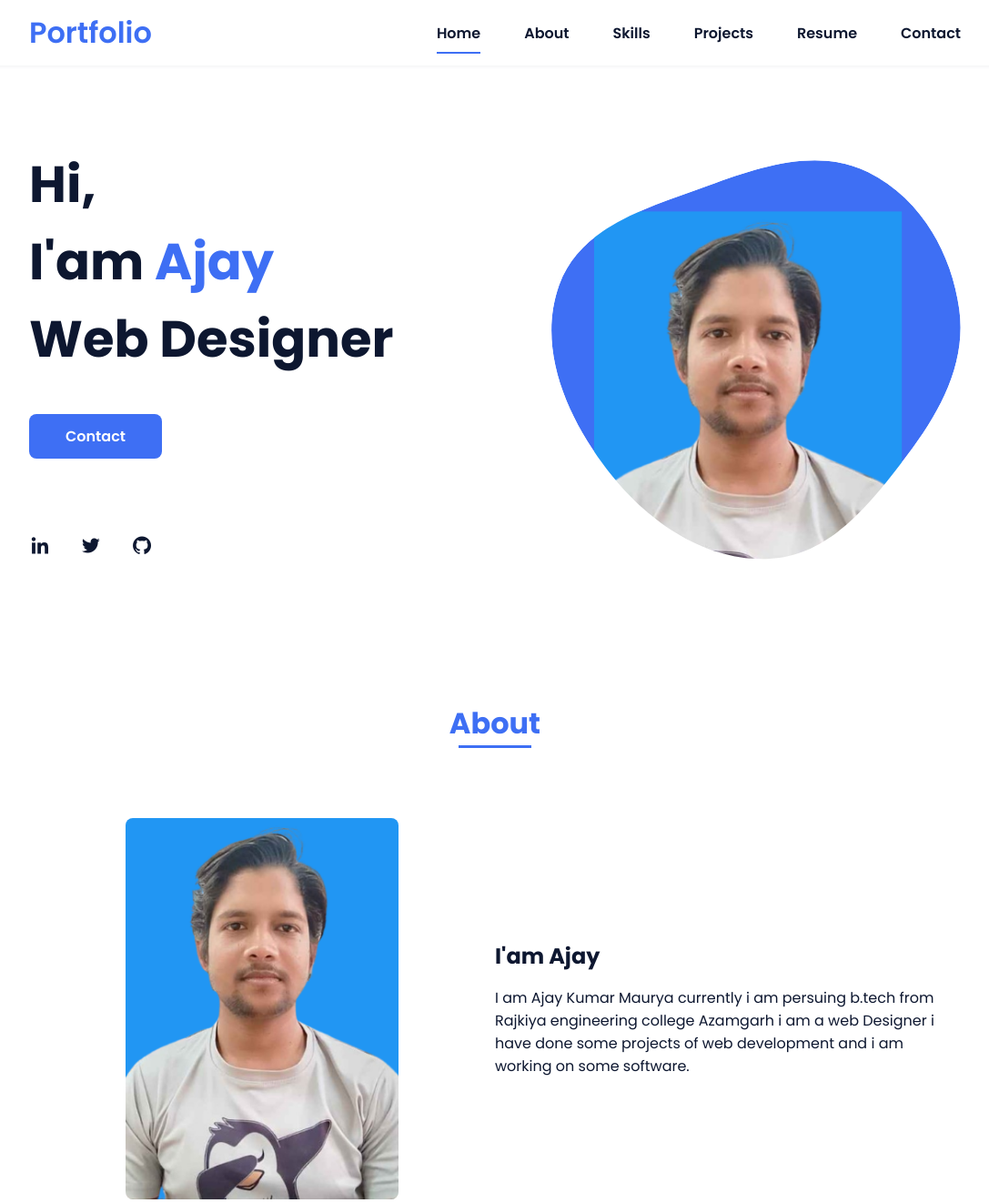
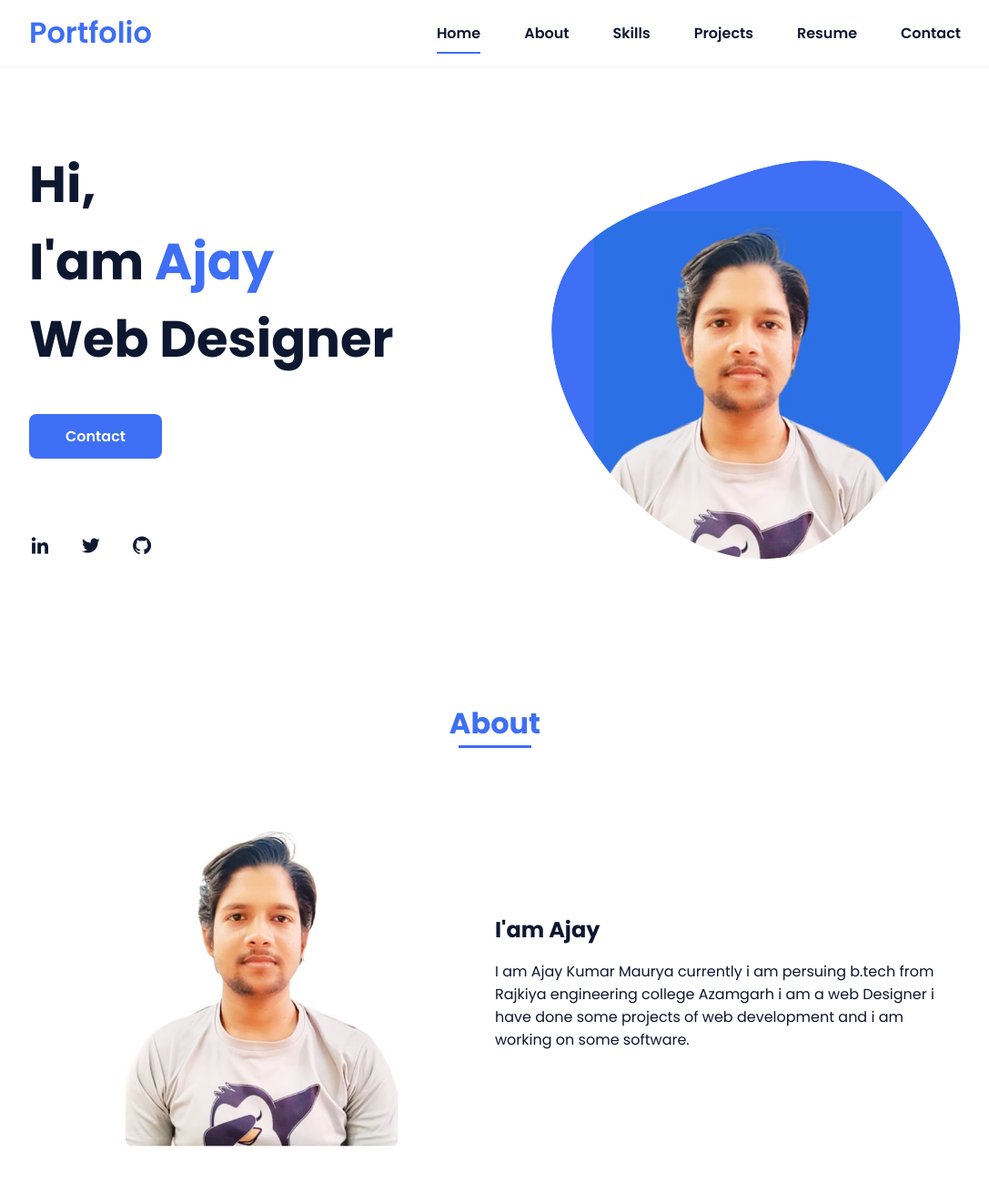
Before and after one commit to 21AJA/Ajay-Maurya, a plain HTML site: page index.html in a window 1280 px wide. Shown: the top 1322 px of the page at 91% size, without its empty margins (96-1183 px from the left). Drawn offline with nearby package versions, Linux system fonts and the light colour scheme.

Commit message:
initial commit

```diff
--- a/index.html
+++ b/index.html
@@ -57,7 +57,7 @@
                         </mask>
                         <g mask="url(#mask0)">
                             <path d="M9.19024 145.964C34.0253 76.5814 114.865 54.7299 184.111 29.4823C245.804 6.98884 311.86 -14.9503 370.735 14.143C431.207 44.026 467.948 107.508 477.191 174.311C485.897 237.229 454.931 294.377 416.506 344.954C373.74 401.245 326.068 462.801 255.442 466.189C179.416 469.835 111.552 422.137 65.1576 361.805C17.4835 299.81 -17.1617 219.583 9.19024 145.964Z"/>
-                            <image class="home__blob-img" x="50" y="60" href="assets/img/ajayprofile11.png"/>
+                            <image class="home__blob-img" x="50" y="60" href="assets/img/ajayprofile11.jpg"/>
                         </g>
                     </svg>
                 </div>
@@ -69,7 +69,7 @@
 
                 <div class="about__container bd-grid">
                     <div class="about__img">
-                        <img src="assets/img/ajayprofile11.png" alt="">
+                        <img src="assets/img/Ajay@1.jpg" alt="">
                     </div>
 
                     <div>
@@ -174,7 +174,7 @@
 
                 <div class="Resume__container bd-grid">
                     <div class="Resume__img">
-                       <img src="assets/img/ajayprofile11.png" alt="Loading...">
+                       <img src="assets/img/Ajay@1.jpg" alt="Loading...">
                     </div>
                     <div>
                         <a href="ajju@resume.pdf" width="100%" height="500px">Resume</a>
```
Also changed, not shown: assets/img/Ajay@1.jpg (added), assets/img/ajayprofile11.jpg (added), assets/img/ajayprofile11.png (deleted).
